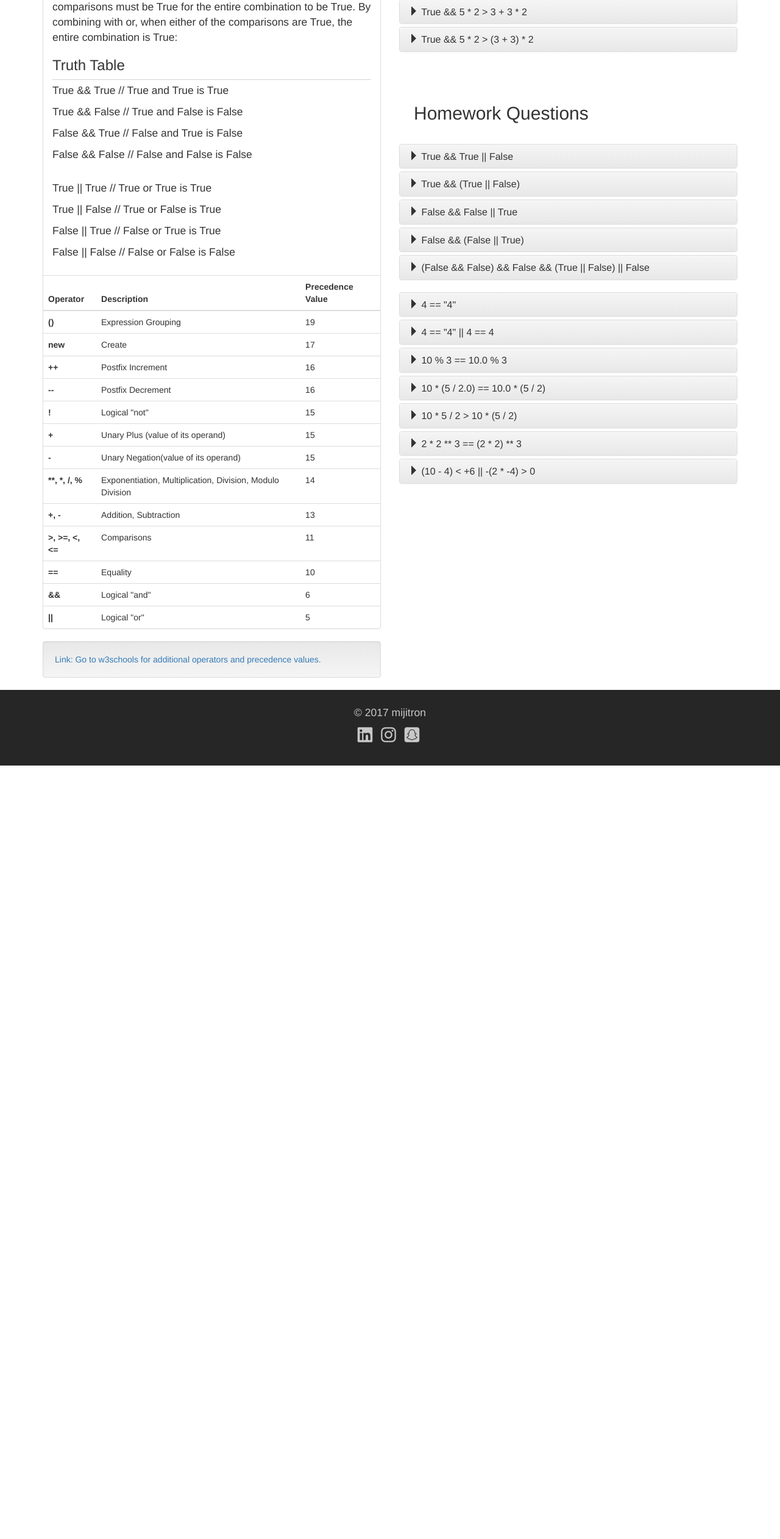
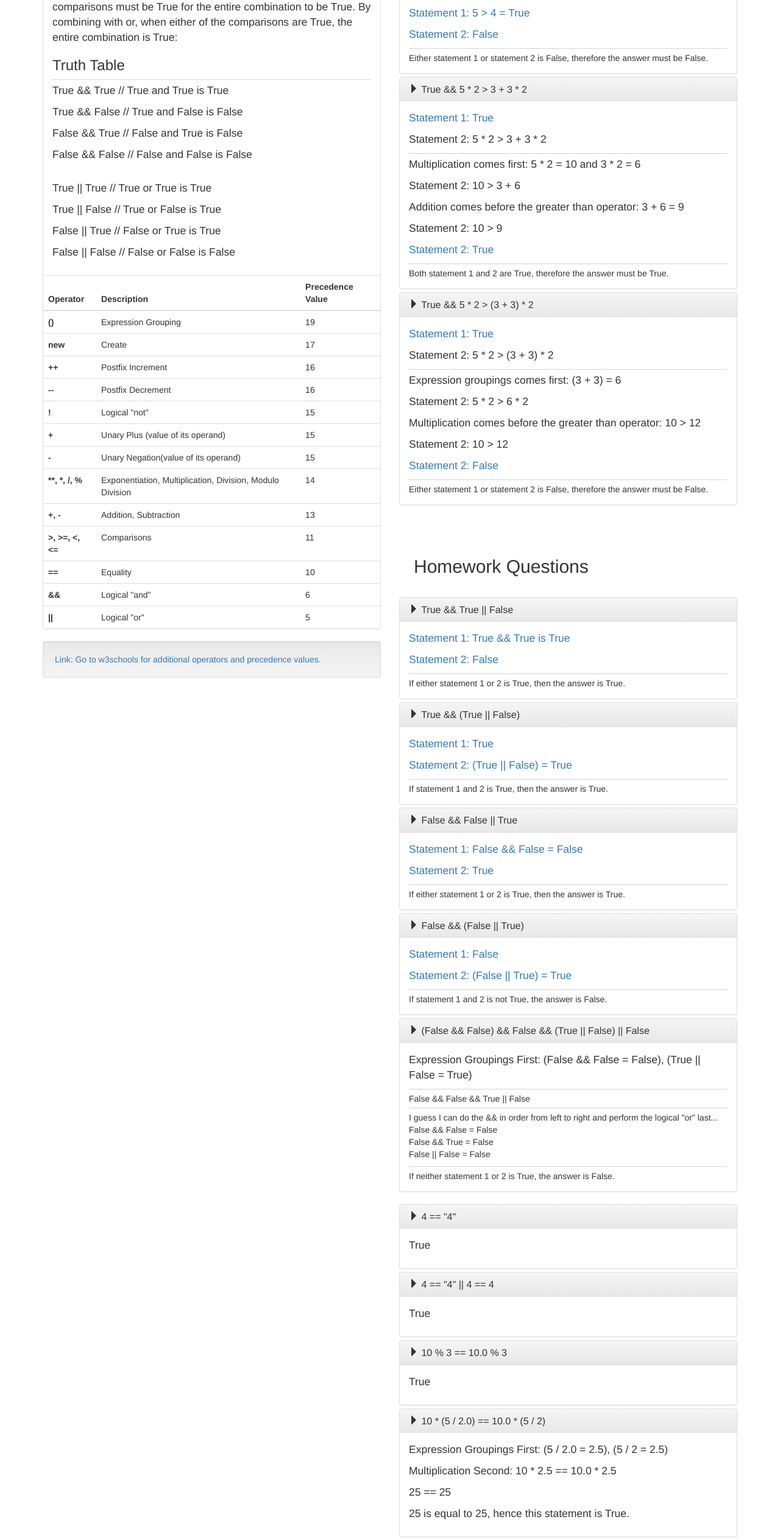
Before and after one commit to mijitron/operator-expressions-and-loops, a plain HTML site: page index.html in a window 1280 px wide. Shown: the part 240-2763 px from the top of the page at 61% size. Before the commit the page ends 1495 px from the top, so only its background shows below. Drawn offline with nearby package versions, Linux system fonts and the light colour scheme.

Commit message:
updated panels to stay open, will fix collapse issue later

```diff
--- a/index.html
+++ b/index.html
@@ -204,7 +204,7 @@ border-top:1px solid lightgray;
                   5 > 4 && False</a>
               </h4>
             </div>
-          <div id="collapse1" class="panel-collapse collapse">
+          <div id="collapse1" class="panel-collapse">
             <div class="panel-body">
               <p class="text-primary">
                 Statement 1: 5 > 4 =
@@ -243,7 +243,7 @@ border-top:1px solid lightgray;
                   True && 5 * 2 > 3 + 3 * 2</a>
               </h4>
             </div>
-            <div id="collapse2" class="panel-collapse collapse">
+            <div id="collapse2" class="panel-collapse">
               <div class="panel-body">
                 <p class="text-primary">Statement 1: True</p>
                 <p>Statement 2: 5 * 2 > 3 + 3 * 2</p>
@@ -286,7 +286,7 @@ border-top:1px solid lightgray;
                   True && 5 * 2 > (3 + 3) * 2</a>
               </h4>
             </div>
-            <div id="collapse3" class="panel-collapse collapse">
+            <div id="collapse3" class="panel-collapse">
               <div class="panel-body">
                 <p class="text-primary">Statement 1: True</p>
                 <p>Statement 2: 5 * 2 > (3 + 3) * 2</p>
@@ -336,7 +336,7 @@ border-top:1px solid lightgray;
                   True && True || False</a>
               </h4>
             </div>
-          <div id="collapse4" class="panel-collapse collapse">
+          <div id="collapse4" class="panel-collapse">
             <div class="panel-body">
               <p class="text-primary">
                 Statement 1: True && True is True
@@ -368,7 +368,7 @@ border-top:1px solid lightgray;
                   True && (True || False)</a>
               </h4>
             </div>
-            <div id="collapse5" class="panel-collapse collapse">
+            <div id="collapse5" class="panel-collapse">
               <div class="panel-body">
               <p class="text-primary">
                 Statement 1: True
@@ -400,7 +400,7 @@ border-top:1px solid lightgray;
                   False && False || True</a>
               </h4>
             </div>
-            <div id="collapse6" class="panel-collapse collapse">
+            <div id="collapse6" class="panel-collapse">
               <div class="panel-body">
               <p class="text-primary">
                 Statement 1: False && False = False
@@ -432,7 +432,7 @@ border-top:1px solid lightgray;
                   False && (False || True)</a>
               </h4>
             </div>
-            <div id="collapse7" class="panel-collapse collapse">
+            <div id="collapse7" class="panel-collapse">
               <div class="panel-body">
               <p class="text-primary">
                 Statement 1: False
@@ -464,7 +464,7 @@ border-top:1px solid lightgray;
                   (False && False) && False && (True || False) || False</a>
               </h4>
             </div>
-            <div id="collapse8" class="panel-collapse collapse">
+            <div id="collapse8" class="panel-collapse">
               <div class="panel-body">
               <p>
                 Expression Groupings First: (False && False = False), (True || False = True)
@@ -504,7 +504,7 @@ border-top:1px solid lightgray;
                   4 == "4"</a>
               </h4>
             </div>
-          <div id="collapse9" class="panel-collapse collapse">
+          <div id="collapse9" class="panel-collapse">
             <div class="panel-body">
               <p>True</p>
             </div>
@@ -519,7 +519,7 @@ border-top:1px solid lightgray;
                   4 == "4" || 4 == 4</a>
               </h4>
             </div>
-            <div id="collapse10" class="panel-collapse collapse">
+            <div id="collapse10" class="panel-collapse">
               <div class="panel-body">
                 <p>True</p>
             </div>
@@ -534,7 +534,7 @@ border-top:1px solid lightgray;
                   10 % 3 == 10.0 % 3</a>
               </h4>
             </div>
-            <div id="collapse11" class="panel-collapse collapse">
+            <div id="collapse11" class="panel-collapse">
               <div class="panel-body">
                 <p>True</p>
             </div>
@@ -549,7 +549,7 @@ border-top:1px solid lightgray;
                   10 * (5 / 2.0) == 10.0 * (5 / 2)</a>
               </h4>
             </div>
-            <div id="collapse12" class="panel-collapse collapse">
+            <div id="collapse12" class="panel-collapse">
               <div class="panel-body">
                 <p>Expression Groupings First: (5 / 2.0 = 2.5), (5 / 2 = 2.5)</p>
                 <p>Multiplication Second: 10 * 2.5 == 10.0 * 2.5</p>
@@ -567,7 +567,7 @@ border-top:1px solid lightgray;
                   10 * 5 / 2 > 10 * (5 / 2)</a>
               </h4>
             </div>
-            <div id="collapse13" class="panel-collapse collapse">
+            <div id="collapse13" class="panel-collapse">
               <div class="panel-body">
                 <p>Expression Groupings First: (5 / 2 = 2.5)</p>
                 <p>Multiplication Second: 10 * 5 = 50, 10 * 2.5 = 25</p>
@@ -586,7 +586,7 @@ border-top:1px solid lightgray;
                   2 * 2 ** 3 == (2 * 2) ** 3</a>
               </h4>
             </div>
-            <div id="collapse14" class="panel-collapse collapse">
+            <div id="collapse14" class="panel-collapse">
               <div class="panel-body">
                 <p>Expression Groupings First: (2 * 2 = 4)</p>
                 <p>Exponentiation Second: 2 ** 3 = 8, 4 ** 3 = 64</p>
@@ -605,7 +605,7 @@ border-top:1px solid lightgray;
                   (10 - 4) < +6 || -(2 * -4) > 0</a>
               </h4>
             </div>
-            <div id="collapse15" class="panel-collapse collapse">
+            <div id="collapse15" class="panel-collapse">
               <div class="panel-body">
                 <p>Expression Groupings First: (10 - 4 = 6), (2 * -4 = -8)</p>
                 <p>Urnary +/- Second: +6, -1 * -8 = 8</p>
```
